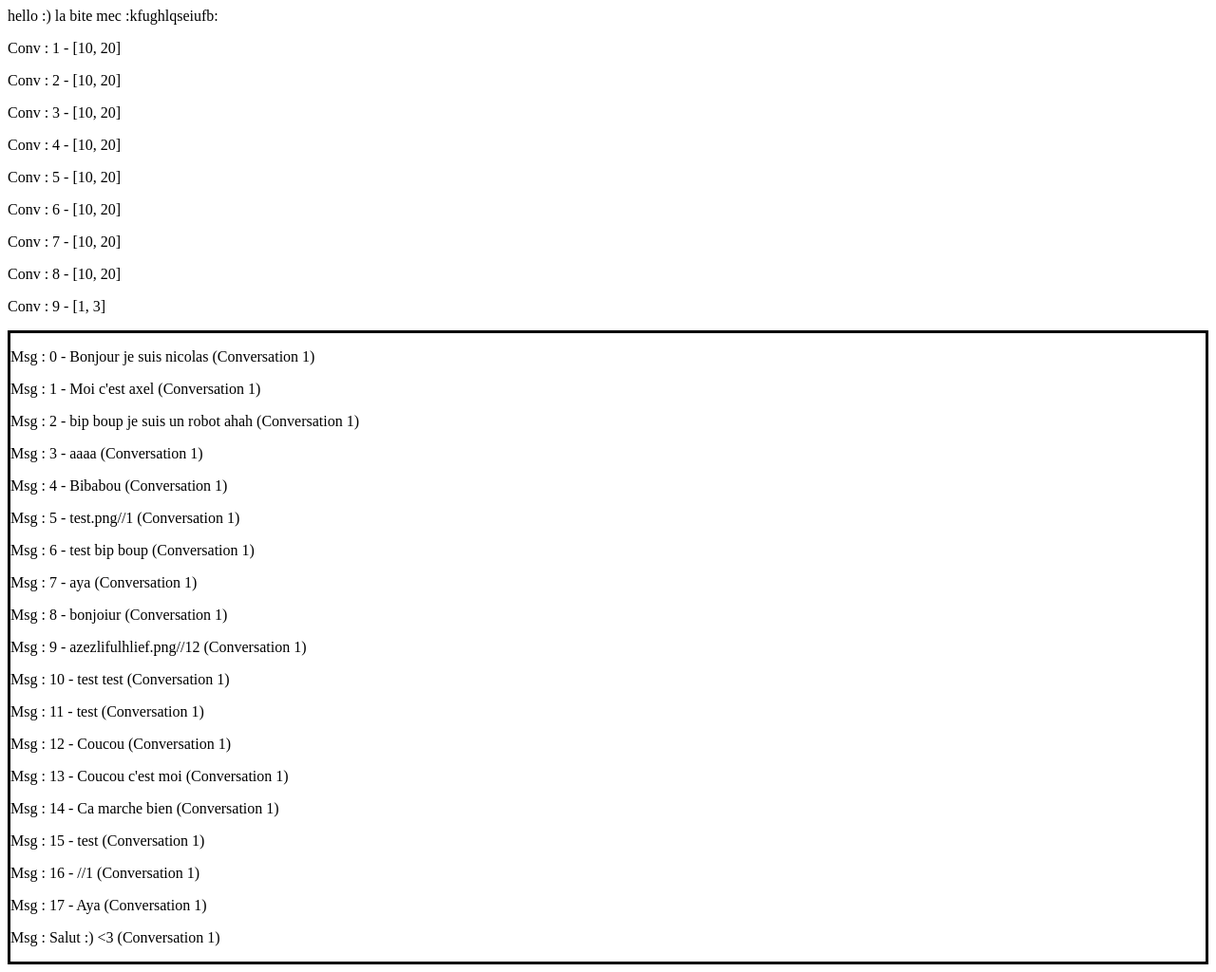
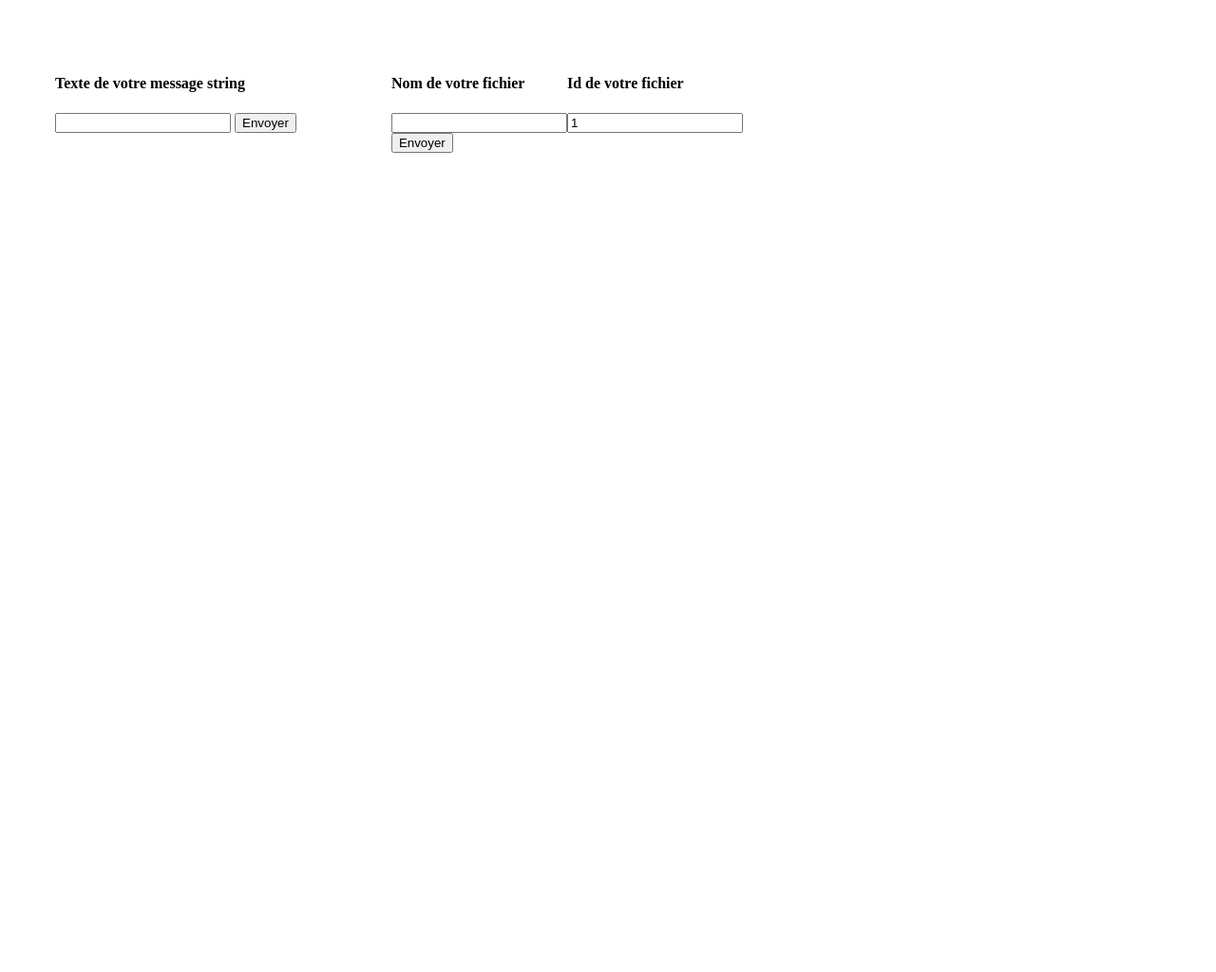
Before and after one commit to krft-me/chat, a Flask app: page / in a window 1280 px wide. Shown: the whole page at 95% size. After the commit the page ends 161 px from the top, so only its background shows below. Run offline with Flask 3, Linux system fonts and the light colour scheme; some libraries are stand-ins or nearby versions.

Commit message:
socket fonctionnels

```diff
--- a/api/main.py
+++ b/api/main.py
@@ -1,7 +1,7 @@
-from flask import Blueprint, request
-
+from flask import Blueprint, request, jsonify
 from database.model import Conversation, Message
-from security.jwt_token import check_for_token
+from security.jwt_token import check_for_token, generate_token_jwt
+from security.jwt_token import secret
 
 @check_for_token
 def get_conversations_user(id_user):
@@ -18,6 +18,18 @@
     return {"Id": Conversation.add_conversation(participants).id}, 200
 
 
+def gettoken():
+    try:
+        data = request.get_json()
+        if "username" in data.keys() and data['username'] != '':
+            token = generate_token_jwt(data['username'])
+            return {'jwt' : token}
+        else:
+            return jsonify({'message':'utilisateur invalide'}),403
+    except Exception as e:
+        print(e)
+
+
 class Api(Blueprint):
     def __init__(self, name='api', import_name=__name__, *args, **kwargs):
         Blueprint.__init__(self, name, import_name,
@@ -28,6 +40,8 @@
                           'get_conversations_user', get_conversations_user, methods=['GET'])
         self.add_url_rule('/messages/<int:id_conversation>/<int:page>',
                           'get_messages_conversation', get_messages_conversation, methods=['GET'])
+        self.add_url_rule('/getToken',
+                          'getToken', gettoken, methods=['POST'])
 
         # POST
         self.add_url_rule('/conversations', 'conversations_user',
--- a/main.py
+++ b/main.py
@@ -1,9 +1,6 @@
 import os
 import logging
-from flask import Flask, render_template
-
-from flask import Flask
-
+from flask import render_template
 from api.main import Api
 from mysocket.manage_socket import socketio
 
@@ -12,6 +9,7 @@
 
 from database import db
 from database.model import Conversation, Message
+from subclassFlask import subclassFlask
 
 __prg_version__ = "0.0.1"
 __prg_name__ = "chat"
@@ -20,8 +18,7 @@
 CHAT_HOST = "0.0.0.0"
 CHAT_DEBUG = True
 
-global app
-app = Flask(__name__)
+app = subclassFlask(__name__)
 app.config["VERSION"] = __prg_version__
 app.config["APP_PORT"] = CHAT_PORT
 app.config["APP_HOST"] = CHAT_HOST
@@ -63,6 +60,6 @@
 
 
 app = create_app()
-socketio.init_app(app)
+socketio.init_app(app, cors_allowed_origins="*")
 if __name__ == "__main__":
     socketio.run(app, host=CHAT_HOST, port=CHAT_PORT, debug=CHAT_DEBUG)
--- a/mysocket/manage_socket.py
+++ b/mysocket/manage_socket.py
@@ -4,25 +4,31 @@
 
 from database.model import Conversation, Message, TypesMessages
 
-socketio = SocketIO()
+socketio = SocketIO(logger=True, engeineio_logger=True)
 
 active_clients = {}
 
 
 @socketio.on('message')
 def handle_message(message):
-    #{'id_conversation': 1, 'id_user_source': 12, 'message': "gnagnagna"}
-    print('Message reçu:', message)
-    id_conv = message["id_conversation"]
-    id_user_source = message["id_user_source"]
-    msg = message["msg"]
+    try:
+        #{'id_conversation': 1, 'id_user_source': 12, 'message': "gnagnagna"}
+        print('Message reçu:', message)
+        id_conv = message["id_conversation"]
+        id_user_source = message["id_user_source"]
+        msg = message["message"]
+        type_message = TypesMessages[message["type_message"]]
+        if type_message == TypesMessages.file:
+            msg += "//" + message["file_id"]
 
-    Message.add_message(id_conv, datetime.now(), id_user_source, TypesMessages.string, msg)
-    conversation = Conversation.query.filter_by(id=id_conv).first()
-    for user in conversation.participants:
-        if user != id_user_source and user in active_clients.keys():
-            send_message(message, user)
-
+        Message.add_message(id_conv, datetime.now(), id_user_source, type_message, msg)
+        conversation = Conversation.query.filter_by(id=id_conv).first()
+        for user in conversation.participants:
+            #if user != id_user_source:
+                if str(user) in active_clients.keys():
+                    send_message(message, user)
+    except Exception as e:
+        print(e)
 
 @socketio.on('connect')
 def handle_connect():
@@ -49,8 +55,10 @@
     active_clients[source_id_user].remove(source_sid_user)
     if active_clients[source_id_user] == []:
         active_clients.pop(source_id_user, None)
-    print("liste des sid restant :", active_clients[source_id_user])
-    print('Un client s\'est déconnecté')
+        print("L'utilisateur %s n'a plus de page active" %(source_id_user))
+    else:
+        print("liste des sid restant :", active_clients[source_id_user])
+        print('Un client s\'est déconnecté')
 
 
 def send_message(message, id_user=-1):
--- a/security/jwt_token.py
+++ b/security/jwt_token.py
@@ -1,8 +1,9 @@
 import os
 import jwt
 from flask import jsonify, request
-from flask_jwt_extended import create_access_token, get_jwt_identity, jwt_required, JWTManager
 from functools import wraps
+import datetime
+
 
 
 secret = os.environ.get('SECRET_KEY', '123456789')
@@ -21,3 +22,14 @@
             return jsonify({'message':'Invalid token'}),403
         return func(*args,**kwargs)
     return wrapped
+
+def generate_token_jwt(username):
+    try:
+        token = jwt.encode({
+                'user' : username,
+                'exp'  : datetime.datetime.utcnow() + datetime.timedelta(seconds=60)
+            },
+            secret)
+        return token
+    except Exception as e:
+        print("----------------%s---------" %e)
--- a/templates/home.html
+++ b/templates/home.html
@@ -2,42 +2,117 @@
 <html lang="fr">
 
 <head>
-    <script src="https://cdn.socket.io/3.1.3/socket.io.min.js"></script>
+
+    <script src="https://cdnjs.cloudflare.com/ajax/libs/socket.io/4.7.2/socket.io.min.js"
+        integrity="sha512-Xm9qbB6Pu06k3PUwPj785dyTl6oHxgsv9nHp7ej7nCpAqGZT3OZpsELuCYX05DdonFpTlBpXMOxjavIAIUwr0w=="
+        crossorigin="anonymous" referrerpolicy="no-referrer" Access-Control-Allow-Origin="*"></script>
     <title>Chat !</title>
 </head>
 
 <body>
 
-    hello :)
-    la bite mec
-    :kfughlqseiufb:
+    <div style="display : flex;">
+        <div style="margin:50px">
+            <h4>Texte de votre message string</h4>
+            <div>
+                <input id="texte_socket" type="text" value="">
+                <input type="button" value="Envoyer" onclick="send_socket()">
+            </div>
+        </div>
+        <div style="margin:50px">
+            <div style="display:flex">
+                <div>
+                    <h4>Nom de votre fichier</h4>
+                    <div>
+                        <input id="file_name_socket" type="text" value="">
+                    </div>
+                </div>
+                <div>
+                    <h4>Id de votre fichier</h4>
+                    <div>
+                        <input id="id_file_socket" type="number" value="1">
+                    </div>
+                </div>
+            </div>
+            <input type="button" value="Envoyer" onclick="send_socket_file()">
 
-    {% for conversation in conversations %}
-    <p>Conv : {{conversation.id}} - {{conversation.participants}}</p>
-    {% endfor %}
-    <div style="border:3px black solid" id="insert">
-    {% for message in messages %}
-    <p>Msg : {{message.id}} - {{message.message}} (Conversation {{message.id_conversation}})</p>
-    {% endfor %}
+        </div>
+    </div>
+
+
+
+    <div id="insert">
+
     </div>
 
 
 
     <script>
-
-        var socket = io.connect('http://localhost:5000/?id_user=10');
-        var txt = "Salut :) <3"
-
-        socket.emit('message', { msg: txt, id_conversation:1, id_user_source:10});
-        const newDiv = document.createElement("p");
-        newDiv.innerHTML = "Msg : " + txt + " (Conversation "+1 +")"
-        document.getElementById("insert").appendChild(newDiv)
-
+        var token = ""
+        var socket = io.connect('/?id_user=10');
         socket.on('response', function (data) {
             console.log('Message reçu du serveur:', data);
+            add_message(data)
         });
+        function send_socket() {
+            var texte = document.getElementById("texte_socket").value
+            socket.emit('message', { message: texte, id_conversation: 1, id_user_source: 10, type_message: "string" });
+        }
 
-    </script>
+        function send_socket_file(){
+            var file_name = document.getElementById("file_name_socket").value
+            var id_file = document.getElementById("id_file_socket").value
+            socket.emit('message', { message: file_name, id_conversation: 1, id_user_source: 10, type_message: "file", file_id: id_file});
+        }
+
+        var url = "/api/getToken";
+        var xhr = new XMLHttpRequest();
+        xhr.open("POST", url, true);
+        xhr.setRequestHeader('Content-Type', 'application/json');
+
+        xhr.onload = function (e) {
+            if (xhr.readyState === 4) {
+                if (xhr.status === 200) {
+                    token = JSON.parse(xhr.responseText)["jwt"]
+                    var url2 = "/api/messages/1/1";
+                    var xhr2 = new XMLHttpRequest();
+                    xhr2.open("GET", url2, true);
+                    xhr2.setRequestHeader('Authorization', token);
+
+                    xhr2.onload = function (e) {
+                        if (xhr2.readyState === 4) {
+                            if (xhr2.status === 200) {
+                                var response = JSON.parse(xhr2.responseText);
+                                for (var i = response["Messages"].length - 1; i >= 0; i--) {
+                                    let msg = response["Messages"][i]
+                                    add_message(msg)
+                                }
+                            } else {
+                                console.error(xhr2.statusText);
+                            }
+                        }
+                    };
+                    xhr2.send()
+                } else {
+                    console.error(xhr.statusText);
+                }
+            }
+        };
+        var dic = JSON.stringify({ username: "AXEL" })
+        console.log(dic)
+        xhr.send(dic);
 
 
+        function add_message(message) {
+            const newDiv = document.createElement("p");
+            newDiv.innerHTML = "Type : " + message.type_message + "<br>Message : " + message.message;
+            if (message.type_message == "file") {
+                newDiv.innerHTML += "<br>Id fichier :" + message.file_id;
+            }
+            newDiv.style.border = "1px solid red";
+            newDiv.style.margin = "5px";
+            document.getElementById("insert").insertBefore(newDiv, document.getElementById("insert").firstChild);
+
+        }
+    </script>
 </body>
```
Also changed, not shown: database/model.py (+16 -0 lines), subclassFlask.py (added, +10 -0 lines), chat.db.
